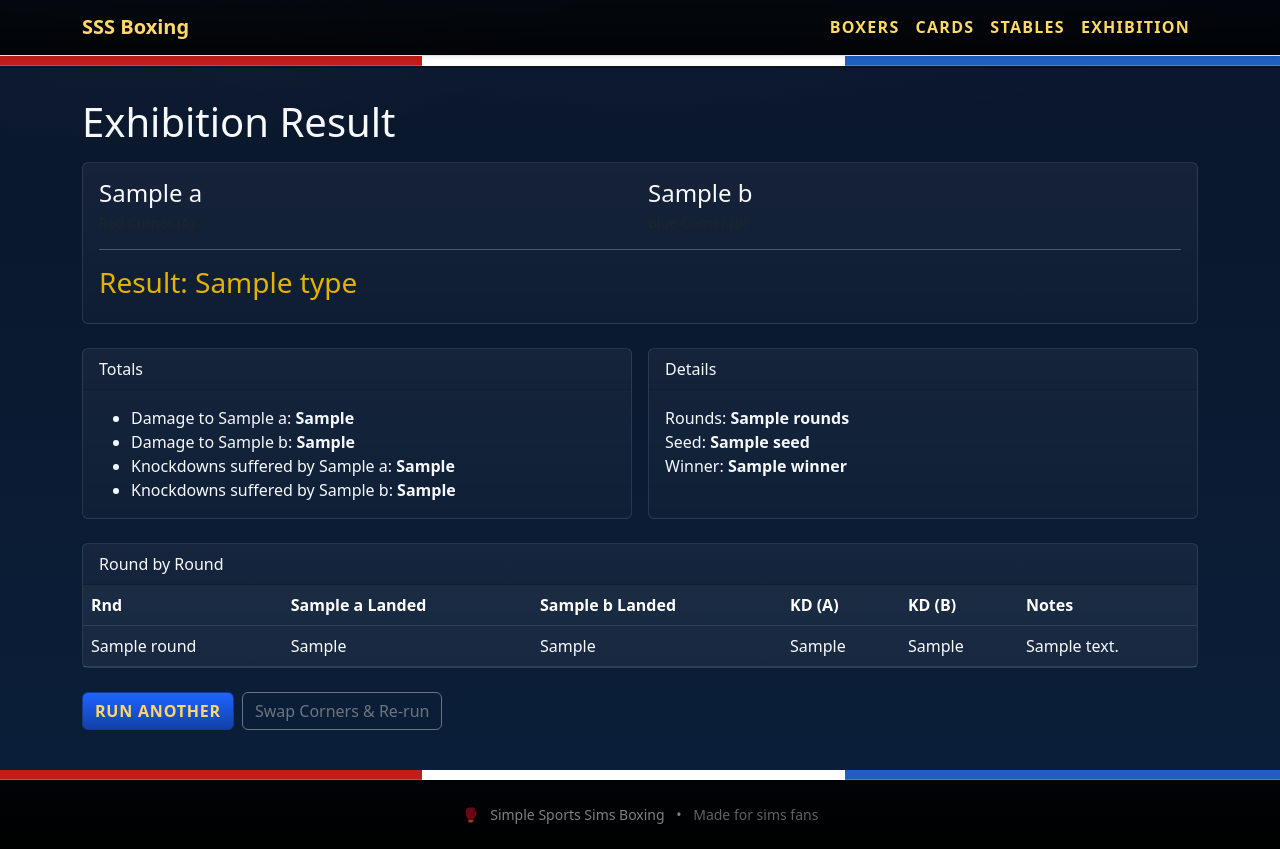
After one commit to droman2684/simple_sports_boxing, a Flask app: template templates/exhibition_result.html in a window 1280 px wide. The commit adds this page. Shown: the part 164-1013 px from the top of the page. Run offline with Flask 3, Linux system fonts and the light colour scheme; the template is opened without the code that fills it: most values are stand-ins (such as "Sample title", 1, 10 or a date in 2020).

Commit message:
exhibition

```diff
--- a/app.py
+++ b/app.py
@@ -8,6 +8,9 @@ from flask import (
 )
 from flask_cors import CORS
 from dotenv import load_dotenv
+
+from engine import Fighter, simulate_fight
+
 
 # Central DB helpers (must expose: get_conn, fetch_one, fetch_all, execute)
 import db
@@ -334,6 +337,158 @@ def create_stable():
     flash(f'Stable "{name}" created.', "success")
     return redirect(url_for("stables"))
 
+# --- FIGHT SIMULATION (JSON) ---
+from engine import Fighter, simulate_fight
+
+@app.post("/sim/fight")
+def sim_fight():
+    """
+    POST JSON:
+    {
+      "boxer_a_id": 1,
+      "boxer_b_id": 2,
+      "rounds": 12,
+      "seed": 42   # optional for reproducibility
+    }
+    """
+    data = request.get_json(force=True) or {}
+    a_id = int(data.get("boxer_a_id"))
+    b_id = int(data.get("boxer_b_id"))
+    rounds = int(data.get("rounds", 12))
+    seed = data.get("seed")
+
+    # Fetch fighters + ratings from DB
+    row_a = db.fetch_one("""
+        SELECT bx.boxer_id,
+               bx.first_name || ' ' || bx.last_name AS name,
+               r.speed, r.accuracy, r.power, r.defense, r.stamina, r.durability
+        FROM boxing.boxer bx
+        LEFT JOIN boxing.boxer_ratings r ON r.boxer_id = bx.boxer_id
+        WHERE bx.boxer_id = %s
+    """, [a_id])
+
+    row_b = db.fetch_one("""
+        SELECT bx.boxer_id,
+               bx.first_name || ' ' || bx.last_name AS name,
+               r.speed, r.accuracy, r.power, r.defense, r.stamina, r.durability
+        FROM boxing.boxer bx
+        LEFT JOIN boxing.boxer_ratings r ON r.boxer_id = bx.boxer_id
+        WHERE bx.boxer_id = %s
+    """, [b_id])
+
+    if not row_a or not row_b:
+        abort(400, "Invalid boxer ids")
+
+    def to_int(x, default=50):
+        try: return int(x)
+        except: return default
+
+    A = Fighter(
+        boxer_id=row_a["boxer_id"], name=row_a["name"],
+        speed=to_int(row_a.get("speed", 50)),
+        accuracy=to_int(row_a.get("accuracy", 50)),
+        power=to_int(row_a.get("power", 50)),
+        defense=to_int(row_a.get("defense", 50)),
+        stamina=to_int(row_a.get("stamina", 50)),
+        durability=to_int(row_a.get("durability", 50)),
+    )
+    B = Fighter(
+        boxer_id=row_b["boxer_id"], name=row_b["name"],
+        speed=to_int(row_b.get("speed", 50)),
+        accuracy=to_int(row_b.get("accuracy", 50)),
+        power=to_int(row_b.get("power", 50)),
+        defense=to_int(row_b.get("defense", 50)),
+        stamina=to_int(row_b.get("stamina", 50)),
+        durability=to_int(row_b.get("durability", 50)),
+    )
+
+    result = simulate_fight(A, B, rounds=rounds, seed=seed)
+    return result, 200
+
+# --- EXHIBITIONS: NEW (form to pick fighters) ---
+@app.get("/exhibitions/new")
+def exhibition_new():
+    boxers = db.fetch_all("""
+        SELECT
+          b.boxer_id,
+          (b.first_name || ' ' || b.last_name) AS name,
+          wc.name AS weight_class
+        FROM boxing.boxer b
+        JOIN boxing.weight_class wc ON wc.weight_class_id = b.weight_class_id
+        ORDER BY b.last_name, b.first_name
+    """)
+    return render_template("exhibition_new.html", boxers=boxers)
+
+
+# --- EXHIBITIONS: SIMULATE (POST -> runs engine, shows result) ---
+@app.post("/exhibitions/simulate")
+def exhibition_simulate():
+    a_id = int(request.form.get("boxer_a_id"))
+    b_id = int(request.form.get("boxer_b_id"))
+    rounds = int(request.form.get("rounds", 12))
+    seed = request.form.get("seed")
+    seed = int(seed) if seed not in (None, "",) else None
+
+    if a_id == b_id:
+        flash("Pick two different fighters.", "error")
+        return redirect(url_for("exhibition_new"))
+
+    # Fetch both fighters + ratings
+    row_a = db.fetch_one("""
+        SELECT bx.boxer_id,
+               bx.first_name || ' ' || bx.last_name AS name,
+               COALESCE(r.speed,50) AS speed,
+               COALESCE(r.accuracy,50) AS accuracy,
+               COALESCE(r.power,50) AS power,
+               COALESCE(r.defense,50) AS defense,
+               COALESCE(r.stamina,50) AS stamina,
+               COALESCE(r.durability,50) AS durability
+        FROM boxing.boxer bx
+        LEFT JOIN boxing.boxer_ratings r ON r.boxer_id = bx.boxer_id
+        WHERE bx.boxer_id = %s
+    """, [a_id])
+
+    row_b = db.fetch_one("""
+        SELECT bx.boxer_id,
+               bx.first_name || ' ' || bx.last_name AS name,
+               COALESCE(r.speed,50) AS speed,
+               COALESCE(r.accuracy,50) AS accuracy,
+               COALESCE(r.power,50) AS power,
+               COALESCE(r.defense,50) AS defense,
+               COALESCE(r.stamina,50) AS stamina,
+               COALESCE(r.durability,50) AS durability
+        FROM boxing.boxer bx
+        LEFT JOIN boxing.boxer_ratings r ON r.boxer_id = bx.boxer_id
+        WHERE bx.boxer_id = %s
+    """, [b_id])
+
+    if not row_a or not row_b:
+        flash("Invalid fighter selection.", "error")
+        return redirect(url_for("exhibition_new"))
+
+    A = Fighter(
+        boxer_id=row_a["boxer_id"], name=row_a["name"],
+        speed=int(row_a["speed"]), accuracy=int(row_a["accuracy"]),
+        power=int(row_a["power"]), defense=int(row_a["defense"]),
+        stamina=int(row_a["stamina"]), durability=int(row_a["durability"])
+    )
+    B = Fighter(
+        boxer_id=row_b["boxer_id"], name=row_b["name"],
+        speed=int(row_b["speed"]), accuracy=int(row_b["accuracy"]),
+        power=int(row_b["power"]), defense=int(row_b["defense"]),
+        stamina=int(row_b["stamina"]), durability=int(row_b["durability"])
+    )
+
+    sim = simulate_fight(A, B, rounds=rounds, seed=seed)
+
+    # Pass data to a result page
+    return render_template(
+        "exhibition_result.html",
+        a=A, b=B, rounds=rounds, seed=seed, sim=sim
+    )
+
+
+
 # -----------------------------------------------------------------------------
 # Health / Static Debug (remove after verifying)
 # -----------------------------------------------------------------------------
--- a/templates/base.html
+++ b/templates/base.html
@@ -46,6 +46,7 @@
           <li class="nav-item"><a class="nav-link" href="/boxers">Boxers</a></li>
           <li class="nav-item"><a class="nav-link" href="/cards">Cards</a></li>
           <li class="nav-item"><a class="nav-link" href="/stables">Stables</a></li>
+          <li class="nav-item"><a class="nav-link" href="/exhibitions/new">Exhibition</a></li>
         </ul>
       </div>
     </div>
--- /dev/null
+++ b/templates/exhibition_result.html
@@ -0,0 +1,113 @@
+{% extends "base.html" %}
+{% block content %}
+<h1 class="mb-3">Exhibition Result</h1>
+
+<div class="card mb-4">
+  <div class="card-body">
+    <div class="row g-3">
+      <div class="col-md-6">
+        <h4 class="mb-1">{{ a.name }}</h4>
+        <div class="text-muted small">Red Corner (A)</div>
+      </div>
+      <div class="col-md-6">
+        <h4 class="mb-1">{{ b.name }}</h4>
+        <div class="text-muted small">Blue Corner (B)</div>
+      </div>
+    </div>
+
+    <hr>
+
+    {% if sim.result.type in ["KO", "TKO"] %}
+      <h3 class="text-accent mb-0">
+        {{ sim.winner.name }} wins by {{ sim.result.type }} in Round {{ sim.result.round }}
+      </h3>
+    {% elif sim.result.type == "Decision" %}
+      <h3 class="text-accent mb-1">
+        {{ sim.result.verdict }}
+      </h3>
+      <div>Cards:
+        {% for c in sim.result.cards %}
+          <span class="badge bg-secondary me-1">{{ c }}</span>
+        {% endfor %}
+      </div>
+    {% else %}
+      <h3 class="text-accent">Result: {{ sim.result.type }}</h3>
+    {% endif %}
+  </div>
+</div>
+
+<div class="row g-3">
+  <div class="col-lg-6">
+    <div class="card h-100">
+      <div class="card-header">Totals</div>
+      <div class="card-body">
+        <ul class="mb-0">
+          <li>Damage to {{ a.name }}: <strong>{{ sim.totals.damage_to_a if sim.totals else "-" }}</strong></li>
+          <li>Damage to {{ b.name }}: <strong>{{ sim.totals.damage_to_b if sim.totals else "-" }}</strong></li>
+          <li>Knockdowns suffered by {{ a.name }}: <strong>{{ sim.totals.kd_suffered_a if sim.totals else "-" }}</strong></li>
+          <li>Knockdowns suffered by {{ b.name }}: <strong>{{ sim.totals.kd_suffered_b if sim.totals else "-" }}</strong></li>
+        </ul>
+      </div>
+    </div>
+  </div>
+
+  <div class="col-lg-6">
+    <div class="card h-100">
+      <div class="card-header">Details</div>
+      <div class="card-body">
+        <div>Rounds: <strong>{{ rounds }}</strong></div>
+        {% if seed %}<div>Seed: <strong>{{ seed }}</strong></div>{% endif %}
+        {% if sim.winner %}
+          <div>Winner: <strong>{{ sim.winner.name }}</strong></div>
+        {% endif %}
+      </div>
+    </div>
+  </div>
+</div>
+
+<div class="card mt-4">
+  <div class="card-header">Round by Round</div>
+  <div class="card-body p-0">
+    <table class="table table-hover mb-0">
+      <thead>
+        <tr>
+          <th>Rnd</th>
+          <th>{{ a.name }} Landed</th>
+          <th>{{ b.name }} Landed</th>
+          <th>KD (A)</th>
+          <th>KD (B)</th>
+          <th>Notes</th>
+        </tr>
+      </thead>
+      <tbody>
+        {% for r in sim.play_by_play %}
+          <tr>
+            <td>{{ r.round }}</td>
+            <td>{{ r.landed_a }}</td>
+            <td>{{ r.landed_b }}</td>
+            <td>{{ r.kd_a }}</td>
+            <td>{{ r.kd_b }}</td>
+            <td>
+              {% for n in r.notes %}
+                <div>{{ n }}</div>
+              {% endfor %}
+              {% if r.stoppage %}<div><strong>Stoppage</strong></div>{% endif %}
+            </td>
+          </tr>
+        {% endfor %}
+      </tbody>
+    </table>
+  </div>
+</div>
+
+<div class="mt-4 d-flex gap-2">
+  <a class="btn btn-primary" href="{{ url_for('exhibition_new') }}">Run Another</a>
+  <form action="{{ url_for('exhibition_simulate') }}" method="post">
+    <input type="hidden" name="boxer_a_id" value="{{ b.boxer_id }}">
+    <input type="hidden" name="boxer_b_id" value="{{ a.boxer_id }}">
+    <input type="hidden" name="rounds" value="{{ rounds }}">
+    {% if seed is not none %}<input type="hidden" name="seed" value="{{ seed }}">{% endif %}
+    <button class="btn btn-outline-secondary">Swap Corners & Re-run</button>
+  </form>
+</div>
+{% endblock %}
```
Also changed, not shown: engine.py (added, +262 -0 lines), templates/exhibition_new.html (added, +52 -0 lines).
